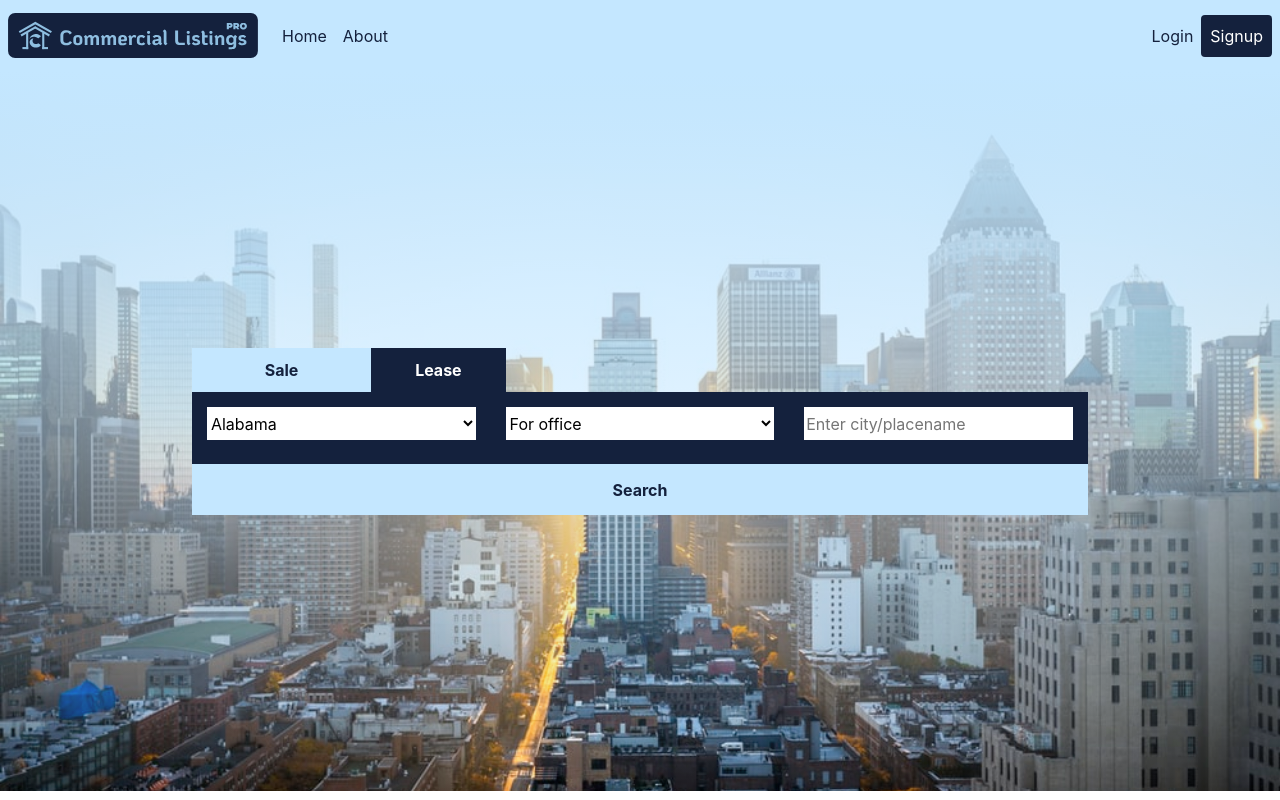
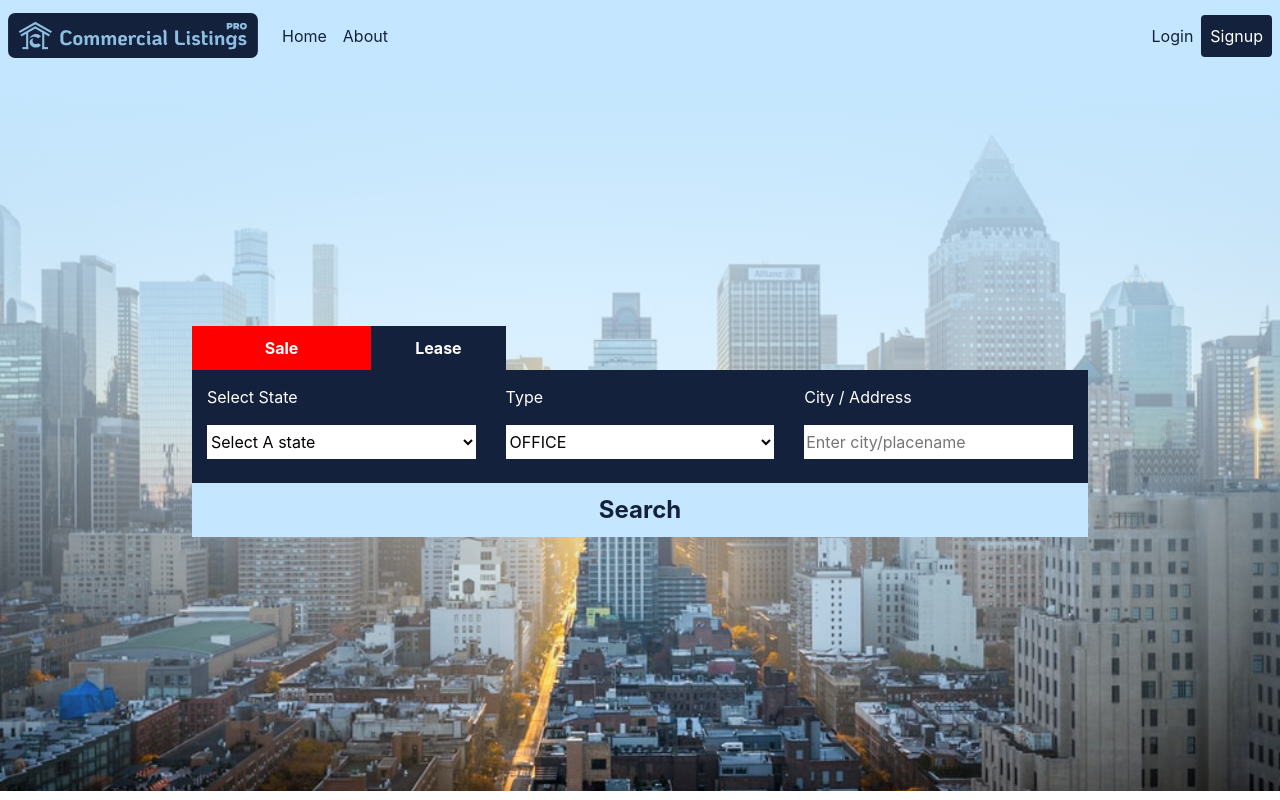
Before and after one commit to yatindia/clspnext, a Next.js app: page / in a window 1280 px wide. Shown: the top 800 px of the page. Built offline with nearby package versions, Linux system fonts and the light colour scheme.

Commit message:
front end small changes

```diff
--- a/components/support/SearchHero.js
+++ b/components/support/SearchHero.js
@@ -6,8 +6,8 @@
   const [search, setSearch] = useState({
     search: "",
     for: "sale",
-    state: "Alabama",
-    type: 35242,
+    state: "",
+    type: "office",
   });
 
   const propertPurpose = [
@@ -52,12 +52,14 @@
           </div>
           <div className={style.searchBar}>
             <div className={style.state}>
+              <p className="text-white">Select State</p>
               <select
                 onInput={({ target }) => {
                   setSearch({ ...search, state: target.value });
                 }}
                 className={style.stateSelect}
               >
+                <option value="">Select A state</option>
                 {States.map((state, index) => {
                   return (
                     <option key={index} value={state}>
@@ -69,6 +71,7 @@
             </div>
 
             <div className={style.state}>
+              <p className="text-white">Type</p>
               <select
                 onInput={({ target }) => {
                   setSearch({ ...search, type: target.value });
@@ -78,7 +81,7 @@
                 {propertPurpose.map((purpose, index) => {
                   return (
                     <option key={index} value={purpose}>
-                      For {purpose}
+                      {purpose.toUpperCase()}
                     </option>
                   );
                 })}
@@ -86,6 +89,7 @@
             </div>
 
             <div className={style.inputCity}>
+              <p className="text-white">City / Address</p>
               <input
                 type="text"
                 className={style.city}
```
Also changed, not shown: pages/search.js (+15 -20 lines), styles/SearchHero.module.sass (+5 -3 lines).
